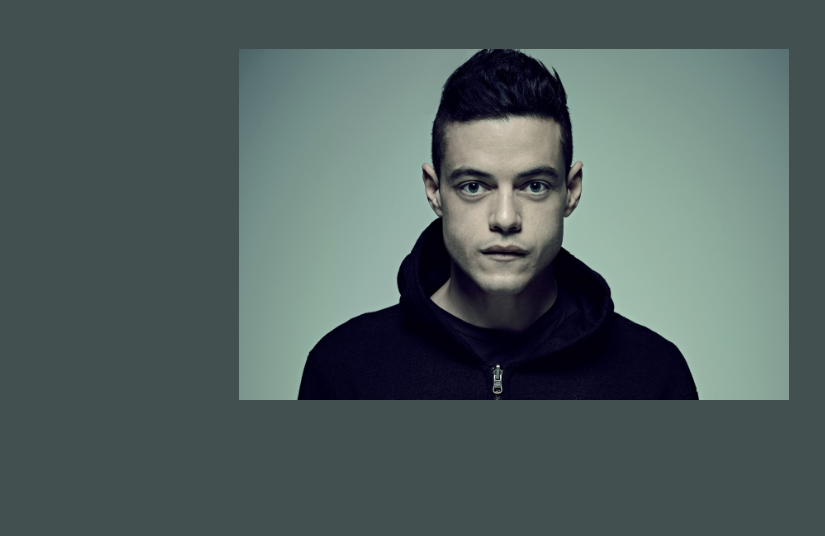
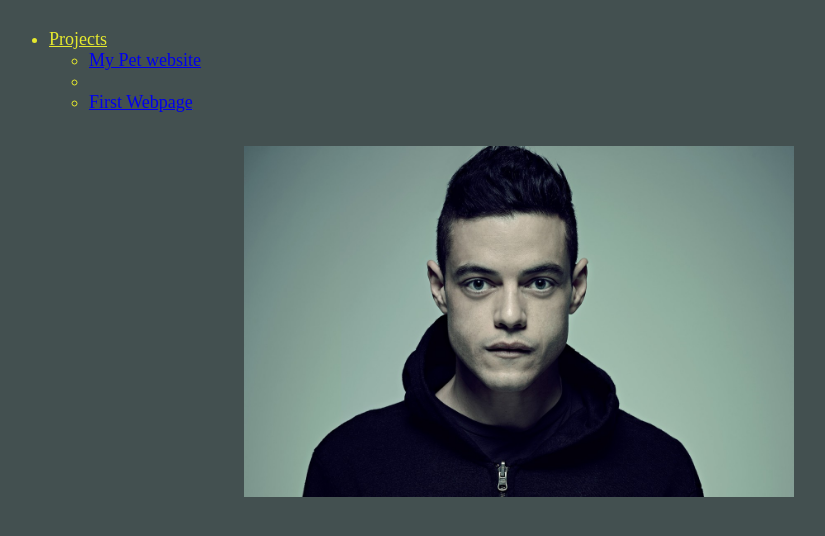
Before and after one commit to mccafee025/AbdirahmanMuminportfolio, a plain HTML site: page index.html in a window 1280 px wide. Shown: the part 90-626 px from the top of the page, without its empty margins (231-1056 px from the left). Drawn offline with Linux system fonts and the light colour scheme.

Commit message:
add nav tag and links with styling

```diff
--- a/index.html
+++ b/index.html
@@ -11,6 +11,16 @@
   <header>
     <h1>Abdirahman Mumin</h1>
   </header>
-  <img src="images/elliot.jpg" alt="elliot" title="elliot alderson mastermind">
+  <nav id="once">
+    <ul>
+      <li>
+        Projects
+          <ul>
+            <li><a href="https://github.com/mccafee025/pet-project">My Pet website </a><li>
+            <li><a href="https://github.com/mccafee025/my-first-webpage">First Webpage</a></li>
+          </ul>
+      </li>
+    </ul>
+  </nav><img src="images/elliot.jpg" alt="elliot" title="elliot alderson mastermind"/>
 </body>
 </html>
--- a/style.css
+++ b/style.css
@@ -12,8 +12,16 @@ h1 {
   img {
     display: block;
     float: right;
-    padding: 20px;
+    padding: 15px;
     clear: both;
-    max-height: 500px;
-    max-width: 550px;
+    height: 550%;
+    width: 550px;
   }
+  #once {
+    content: "Links";
+    display: block;
+    font-size: large;
+    color: rgb(230, 233, 46);
+    text-decoration: underline;
+    margin-top: .5em;
+  }
```
